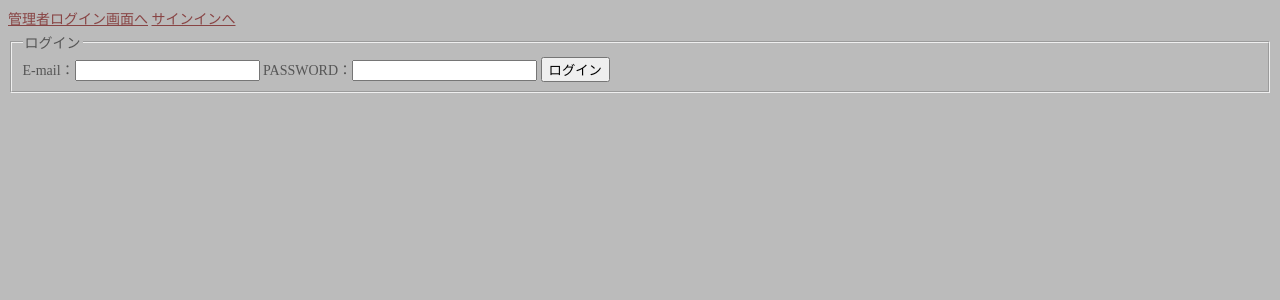
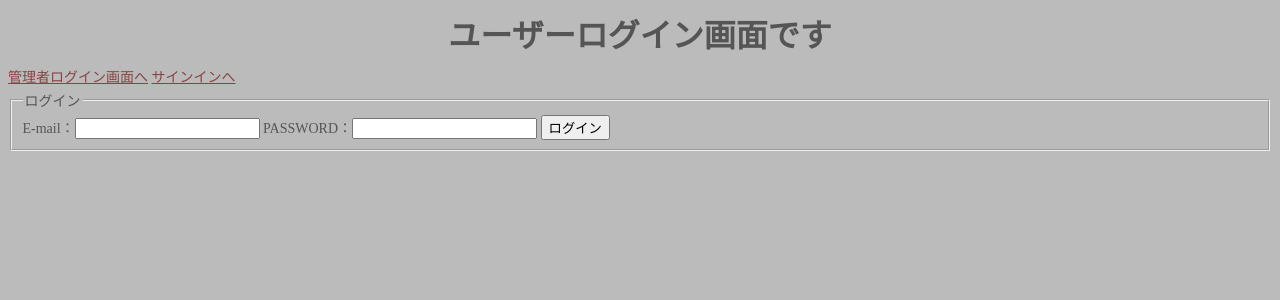
Before and after one commit to SkkiKya/07_14_ECSHOP, a PHP site: page /user_login/login.php in a window 1280 px wide. Shown: the top 300 px of the page. Run offline with PHP 8.4, Linux system fonts and the light colour scheme.

Commit message:
fifth commit

```diff
--- a/shop/t_index.php
+++ b/shop/t_index.php
@@ -8,6 +8,7 @@
 </head>
 <body>
   <h1>Noodle Shop</h1>
+  <h2>こんにちは！<?= $_SESSION['u_name']?>さん</h2>
   <table>
     <?php foreach ($goods as $g): ?>
     <tr>
--- a/user_login/login.php
+++ b/user_login/login.php
@@ -7,6 +7,7 @@
     <link rel="stylesheet" href="../css/style.css">
 </head>
 <body>
+    <h1>ユーザーログイン画面です</h1>
     <header>
         <nav>
             <div>
```
